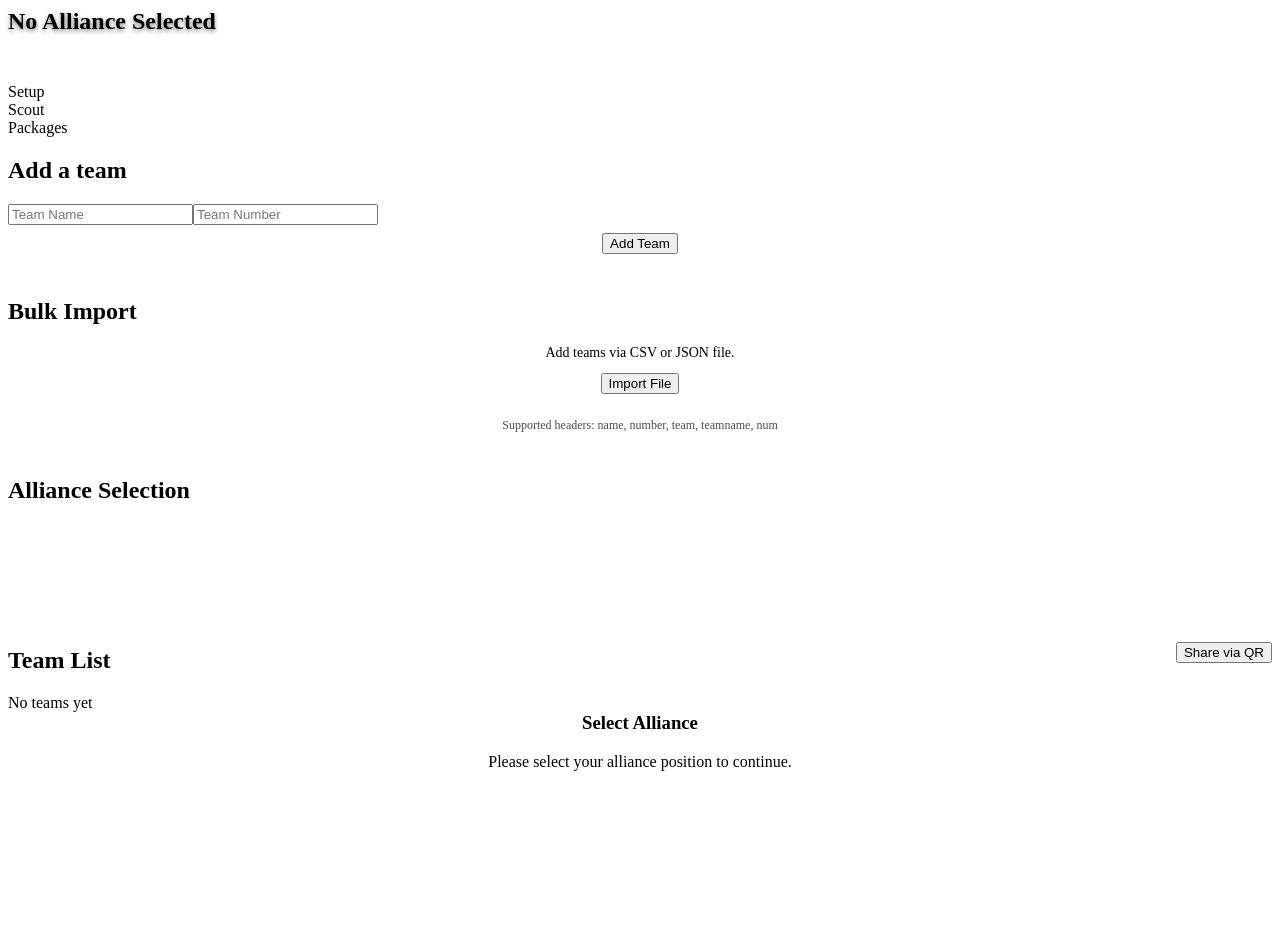
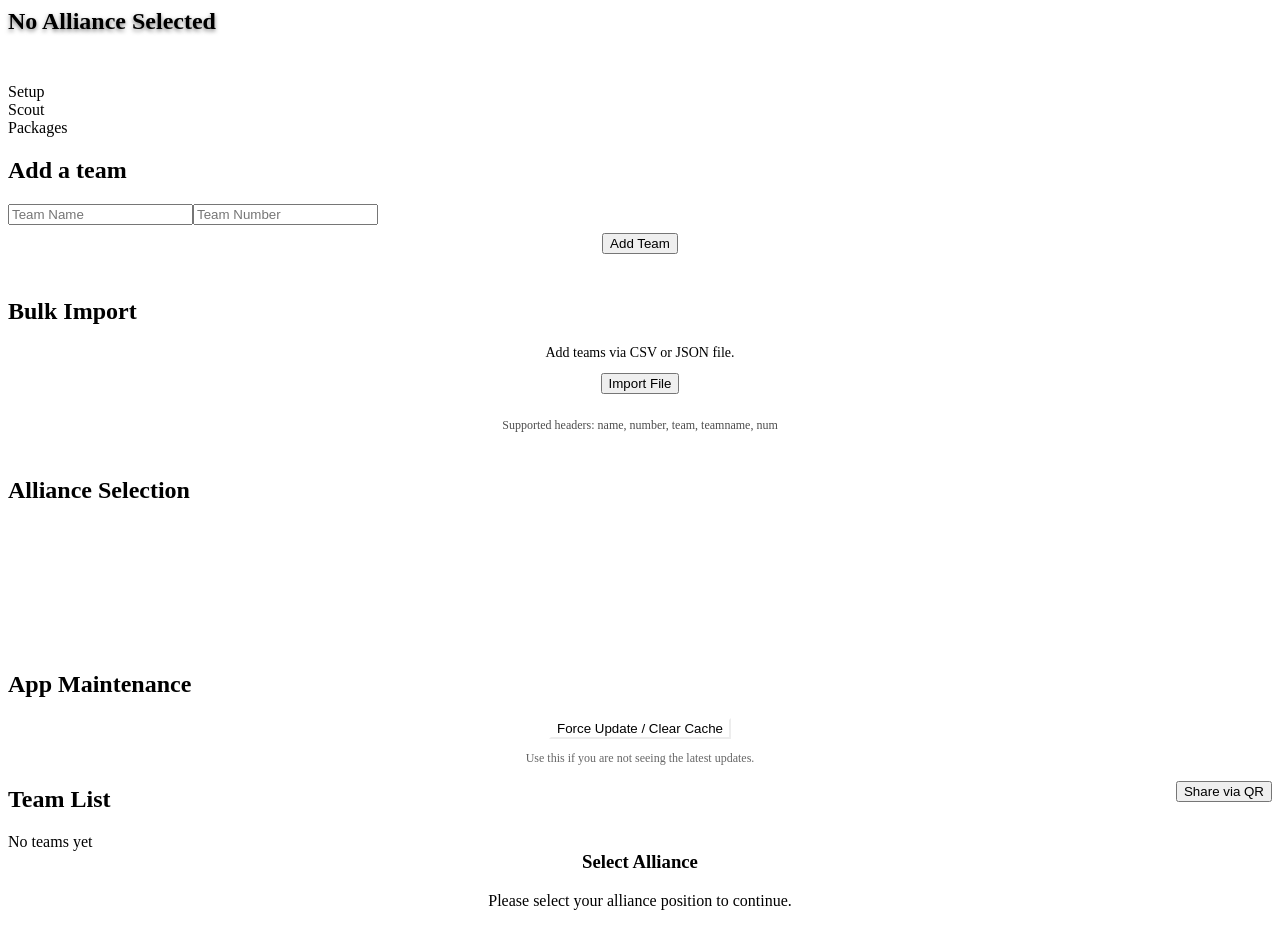
Before and after one commit to Lunatecs/lunascouter2026, a React (Vite) app: page / in a window 1280 px wide. Shown: the top 948 px of the page. Before the commit the page ends 891 px from the top, so only its background shows below. Built offline with nearby package versions, Linux system fonts and the light colour scheme; the HTML template or start-up script is replaced by a standard one.

Commit message:
Added prompt logic for Vite PWA

```diff
--- a/package.json
+++ b/package.json
@@ -11,7 +11,8 @@
   "dependencies": {
     "qrcode.react": "^4.2.0",
     "react": "^19.0.0",
-    "react-dom": "^19.0.0"
+    "react-dom": "^19.0.0",
+    "react-toastify": "^11.0.5"
   },
   "devDependencies": {
     "@vitejs/plugin-react": "^4.3.4",
--- a/src/App.jsx
+++ b/src/App.jsx
@@ -1,4 +1,7 @@
 import React, { useState, useEffect } from 'react'
+import { useRegisterSW } from 'virtual:pwa-register/react'
+import { ToastContainer, toast } from 'react-toastify'
+import 'react-toastify/dist/ReactToastify.css'
 import { toCSV } from './utils/csvHelpers'
 
 // Components
@@ -13,6 +16,57 @@ import PackageCreatedModal from './components/Modals/PackageCreatedModal'
 import FieldSelectionModal from './components/Modals/FieldSelectionModal'
 
 export default function App() {
+  const {
+    offlineReady: [offlineReady, setOfflineReady],
+    needRefresh: [needRefresh, setNeedRefresh],
+    updateServiceWorker,
+  } = useRegisterSW({
+    onRegistered(r) {
+      // eslint-disable-next-line no-console
+      console.log('SW Registered: ' + r)
+    },
+    onRegisterError(error) {
+      console.log('SW registration error', error)
+    },
+  })
+
+  useEffect(() => {
+    if (offlineReady) {
+      toast.success("App is ready to work offline");
+      setOfflineReady(false);
+    }
+  }, [offlineReady]);
+
+  useEffect(() => {
+    if (needRefresh) {
+      toast.info(
+        <div>
+          <span>New content available, click on reload button to update.</span>
+          <br />
+          <button
+            onClick={() => updateServiceWorker(true)}
+            style={{
+              marginTop: 8,
+              padding: "4px 8px",
+              background: "#4CAF50",
+              color: "white",
+              border: "none",
+              borderRadius: 4,
+              cursor: "pointer",
+            }}
+          >
+            Reload
+          </button>
+        </div>,
+        {
+          autoClose: false,
+          closeOnClick: false,
+          onClose: () => setNeedRefresh(false),
+        }
+      );
+    }
+  }, [needRefresh]);
+
   // Persistence: Load initial state from localStorage synchronously
   const [initialState] = useState(() => {
     try {
@@ -305,6 +359,7 @@ export default function App() {
 
   return (
     <>
+      <ToastContainer />
       <div className={`banner ${allianceSelection.startsWith('Red') ? 'red' : allianceSelection.startsWith('Blue') ? 'blue' : ''}`}>
         <div className="banner-inner" style={{ justifyContent: 'center' }}>
           <div style={{ fontWeight: 700, fontSize: '1.5em', textShadow: '0 2px 4px rgba(0,0,0,0.5)' }}>
--- a/src/components/SetupPanel.jsx
+++ b/src/components/SetupPanel.jsx
@@ -150,6 +150,33 @@ export default function SetupPanel({
                 ))}
             </div>
             </section>
+
+            <section className="panel app-maintenance">
+            <h2>App Maintenance</h2>
+            <div style={{display:'flex',flexDirection:'column',alignItems:'center',gap:12}}>
+                <button
+                  className="btn"
+                  onClick={() => {
+                    if (window.confirm('This will refresh the app and clear stored version data. Continue?')) {
+                      if ('serviceWorker' in navigator) {
+                        navigator.serviceWorker.getRegistrations().then(registrations => {
+                          for (const registration of registrations) {
+                            registration.unregister()
+                          }
+                        })
+                      }
+                      window.location.reload(true)
+                    }
+                  }}
+                  style={{background:'var(--banner-red)', borderColor:'rgba(255,255,255,0.2)'}}
+                >
+                  Force Update / Clear Cache
+                </button>
+                <div style={{fontSize:12, opacity:0.6, textAlign:'center'}}>
+                  Use this if you are not seeing the latest updates.
+                </div>
+            </div>
+            </section>
         </div>
 
         <section className={`panel team-list`}>
--- a/vite.config.js
+++ b/vite.config.js
@@ -8,7 +8,7 @@ export default defineConfig({
   plugins: [
     react(),
     VitePWA({
-      registerType: 'autoUpdate',
+      registerType: 'prompt',
       manifest: {
         name: 'LUNA SCOUTER 2026',
         short_name: 'LunaScouter',
```
Also changed, not shown: 1 other file (tests, documents, lock files or other folders).
